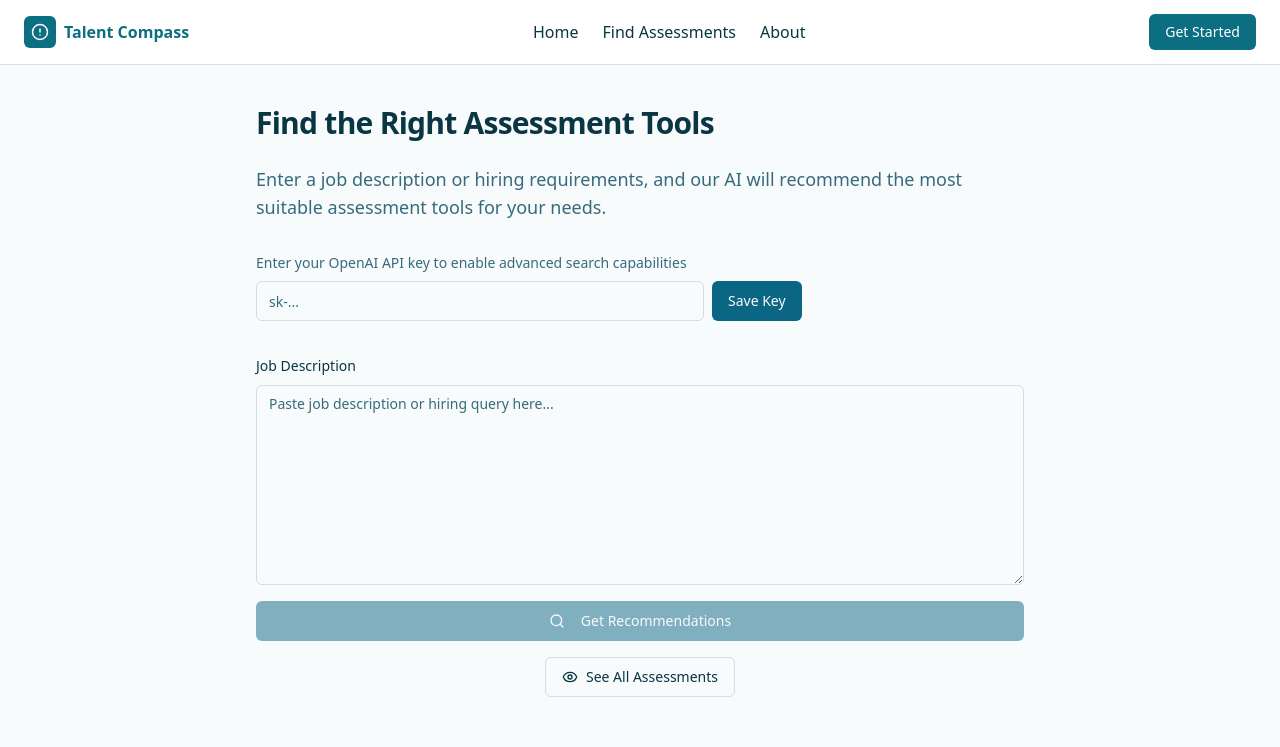
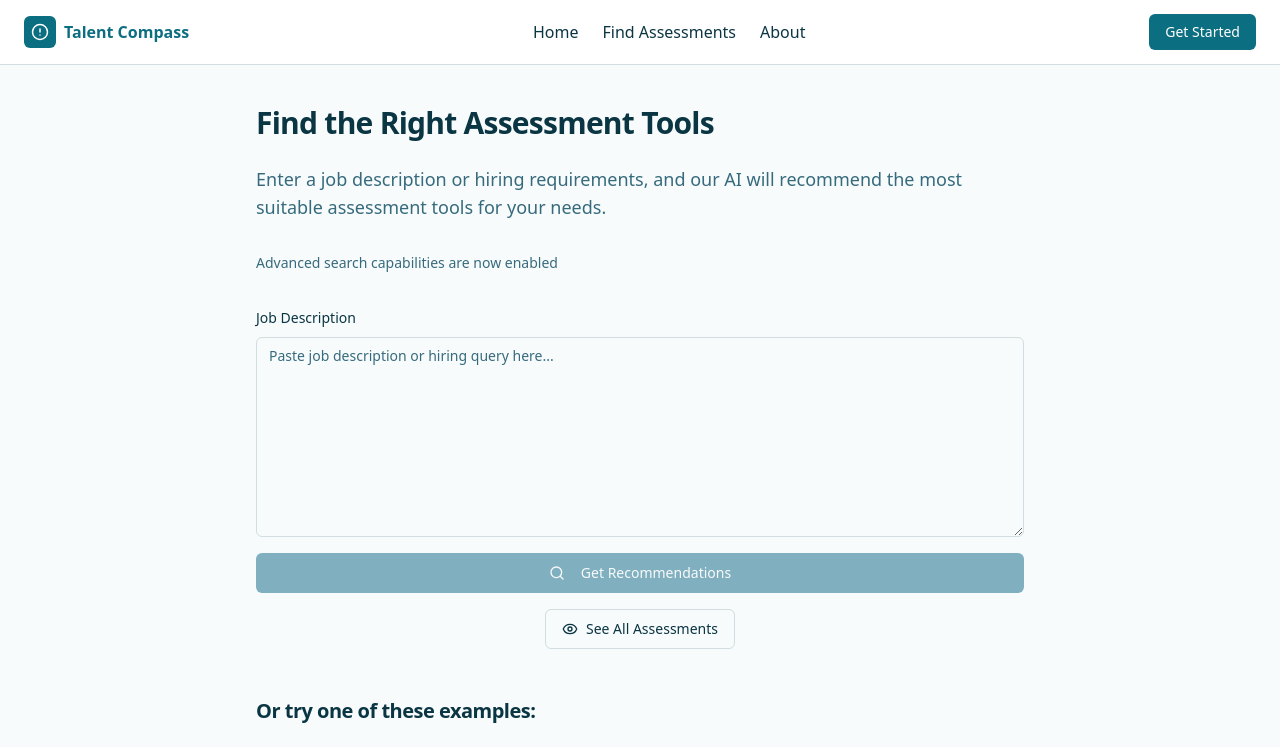
Before and after one commit to harshitsharma-dev/talent-compass-recommendations, a React (Vite) app: page /recommend in a window 1280 px wide. Shown: the top 747 px of the page. Built offline with nearby package versions, Linux system fonts and the light colour scheme.

Commit message:
Remove API key input
Removed the API key input box from the frontend.

```diff
--- a/src/components/ApiKeyInput.tsx
+++ b/src/components/ApiKeyInput.tsx
@@ -1,63 +1,12 @@
 
-import React, { useState, useEffect } from 'react';
-import { Input } from '@/components/ui/input';
-import { Button } from '@/components/ui/button';
-import { toast } from 'sonner';
+import React from 'react';
 
 export const ApiKeyInput = () => {
-  const [apiKey, setApiKey] = useState('');
-  const [isKeySet, setIsKeySet] = useState(false);
-
-  useEffect(() => {
-    const storedKey = localStorage.getItem('openai_api_key');
-    if (storedKey) {
-      setIsKeySet(true);
-    }
-  }, []);
-
-  const handleSaveKey = () => {
-    if (!apiKey.startsWith('sk-')) {
-      toast.error('Please enter a valid OpenAI API key starting with "sk-"');
-      return;
-    }
-    localStorage.setItem('openai_api_key', apiKey);
-    setIsKeySet(true);
-    toast.success('API key saved successfully');
-  };
-
-  const handleRemoveKey = () => {
-    localStorage.removeItem('openai_api_key');
-    setApiKey('');
-    setIsKeySet(false);
-    toast.info('API key removed');
-  };
-
-  if (isKeySet) {
-    return (
-      <div className="flex items-center gap-2">
-        <span className="text-sm text-muted-foreground">OpenAI API key is set</span>
-        <Button variant="outline" size="sm" onClick={handleRemoveKey}>
-          Remove Key
-        </Button>
-      </div>
-    );
-  }
-
   return (
     <div className="space-y-2">
       <p className="text-sm text-muted-foreground">
-        Enter your OpenAI API key to enable advanced search capabilities
+        Advanced search capabilities are now enabled
       </p>
-      <div className="flex gap-2">
-        <Input
-          type="password"
-          value={apiKey}
-          onChange={(e) => setApiKey(e.target.value)}
-          placeholder="sk-..."
-          className="max-w-md"
-        />
-        <Button onClick={handleSaveKey}>Save Key</Button>
-      </div>
     </div>
   );
 };
```
